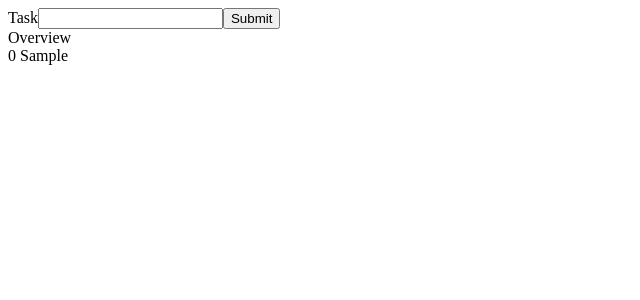
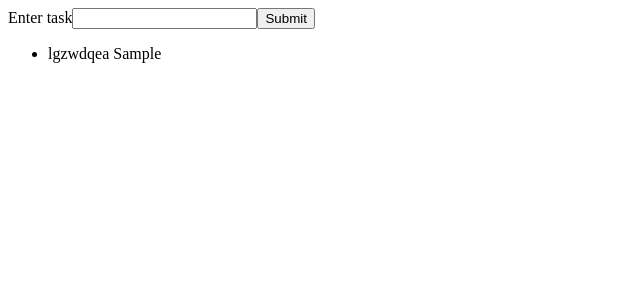
Before and after one commit to sawfiz/DIY-React, a React (Create React App) app in the folder task-app/: page / in a window 1280 px wide. Both pictures are taken after typing "Sample" into the empty fields and a click on the button "Submit". Shown: the top 300 px of the page, without its empty margins (0-640 px from the left). Built offline with nearby package versions, Linux system fonts and the light colour scheme.

Commit message:
Update code with things learned from lesson detailed guide

```diff
--- a/task-app/package.json
+++ b/task-app/package.json
@@ -9,6 +9,7 @@
     "react": "^18.2.0",
     "react-dom": "^18.2.0",
     "react-scripts": "5.0.1",
+    "uniqid": "^5.4.0",
     "web-vitals": "^2.1.4"
   },
   "scripts": {
--- a/task-app/src/App.js
+++ b/task-app/src/App.js
@@ -1,41 +1,55 @@
 import React, { Component } from 'react';
+import uniqid from 'uniqid';
 import Overview from './components/Overview';
 
 class App extends Component {
-  constructor(props) {
-    super(props);
+  constructor() {
+    super();
 
     this.state = {
-      taskArray: [],
-      task: '',
+      // Make task an object
+      // Add uniqid
+      task: { text: '', id: uniqid() },
+      tasks: [],
     };
   }
 
   handleTaskChange = (event) => {
     this.setState({
-      task: event.target.value,
-    })
-  }
+      // How to setState for an object property in state
+      // Make sure to include all properties
+      task: { text: event.target.value, id: this.state.task.id },
+    });
+  };
 
   handleSubmit = (event) => {
     event.preventDefault();
-    const tempArray = this.state.taskArray;
-    tempArray.push(this.state.task)
+    // const tempArray = this.state.tasks;
+    // tempArray.push(this.state.task);
     this.setState({
-      taskArray: tempArray,
-      task: ''
-    })
+      task: { text: '', id: uniqid() },
+      // tasks: tempArray,
+      // Use concat to create a new copy of the array with new elment added
+      tasks: this.state.tasks.concat(this.state.task)
+    });
   };
 
   render() {
+    // Destructuring the state to make code simpler
+    const { task, tasks } = this.state;
+
     return (
       <div className="App">
         <form onSubmit={this.handleSubmit}>
-          <label>Task</label>
-          <input type="text" value={this.state.task} onChange={this.handleTaskChange}></input>
-          <button>Submit</button>
+          <label>Enter task</label>
+          <input
+            type="text"
+            value={task.text}
+            onChange={this.handleTaskChange}
+          />
+          <button type="submit">Submit</button>
         </form>
-        <Overview tasks={this.state.taskArray}/>
+        <Overview tasks={tasks} />
       </div>
     );
   }
--- a/task-app/src/components/Overview.js
+++ b/task-app/src/components/Overview.js
@@ -1,17 +1,20 @@
-import React, { Component } from 'react';
+import React from 'react'
 
-export class Overview extends Component {
+// Use function component instead of class component
+function Overview(props) {
+  // Remove `this`
+  const tasks = props.tasks;
+  const tasksEl = tasks.map((task) => <li key={task.id}>{task.id} {task.text} </li>);
 
-  render() {
-    const tasks = this.props.tasks;
-    const tasksEl = tasks.map((task, index) => <div key={index}>{index} {task} </div>);
-    return (
-      <div>
-        Overview
-        {tasksEl}
-      </div>
-    );
-  }
+  return (
+    <div>
+      {/* Use ul instead of div */}
+      <ul>
+      {tasksEl}
+      </ul>
+    </div>
+  );
 }
 
+
 export default Overview;
```
